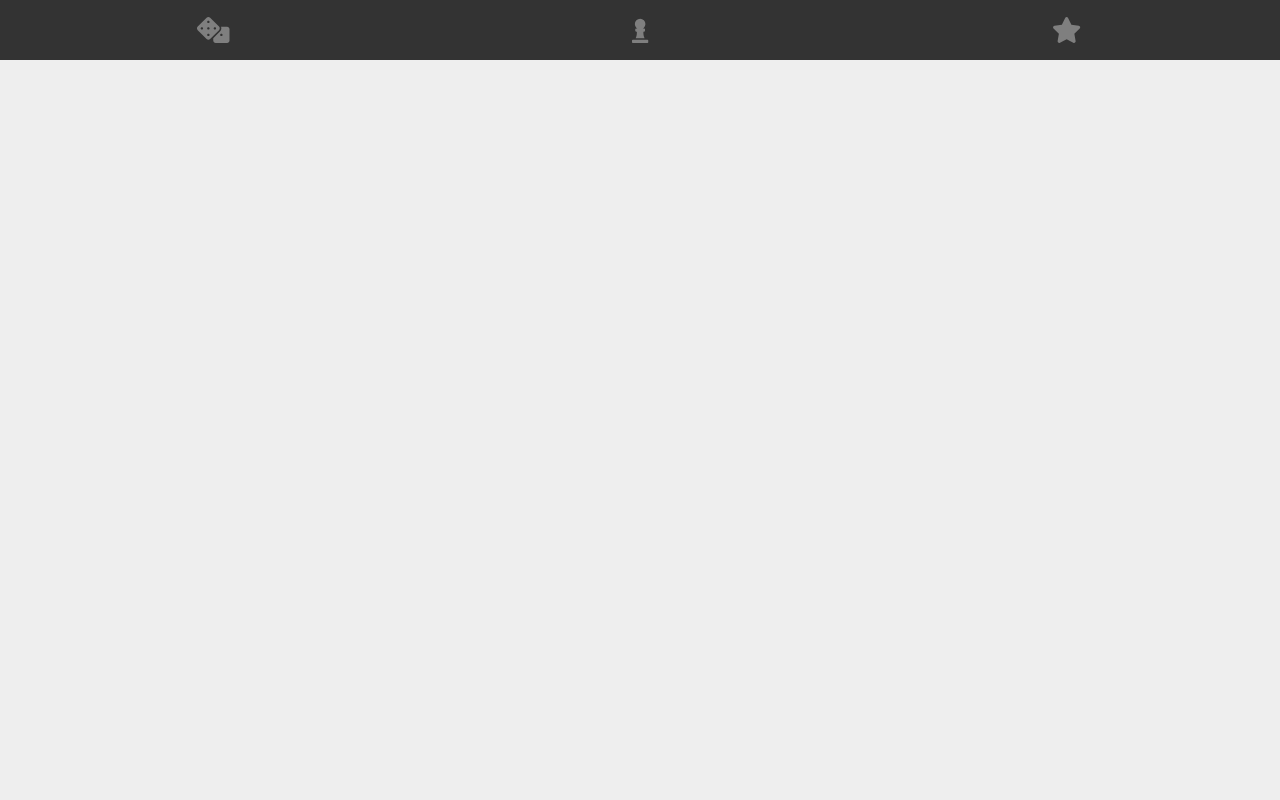
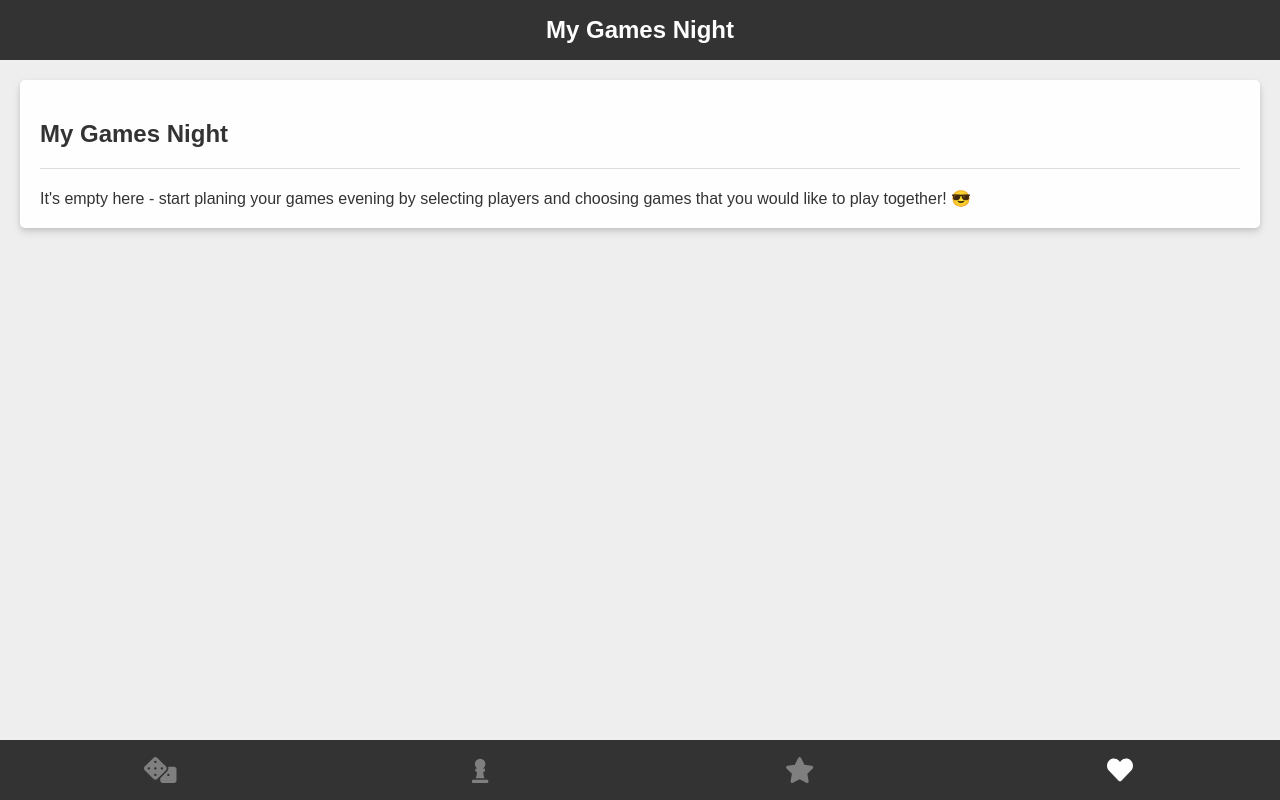
Before and after one commit to fraukedtz/board-games-app, a React (Create React App) app: page /mygamesnight in a window 1280 px wide. Built offline with nearby package versions, Linux system fonts and the light colour scheme; a web font is replaced by a local one.

Commit message:
Add MyGamesScreen WIP

```diff
--- a/src/components/App.js
+++ b/src/components/App.js
@@ -5,6 +5,7 @@ import styled from 'styled-components'
 import GamesScreen from './screens/GamesScreen'
 import PlayersScreen from './screens/PlayersScreen'
 import GamesNightScreen from './screens/GamesNightScreen'
+import MyGamesNightScreen from './screens/MyGamesNightScreen'
 import Navigation from './Navigation'
 
 import ImgCatan from '../images/games/catan.jpg'
@@ -599,6 +600,12 @@ export default class App extends Component {
               />
             )}
           />
+          <Route
+            path="/mygamesnight/"
+            render={() => (
+              <MyGamesNightScreen gamesNight={this.state.gamesNight} />
+            )}
+          />
           <Navigation />
         </Wrapper>
       </Router>
--- a/src/components/Navigation.js
+++ b/src/components/Navigation.js
@@ -9,10 +9,11 @@ import {
   faDice,
   faChessPawn,
   faStar,
-  faHeart
+  faHeart,
+  faTrophy
 } from '@fortawesome/free-solid-svg-icons'
 
-library.add(faAngleDown, faDice, faChessPawn, faStar, faHeart)
+library.add(faAngleDown, faDice, faChessPawn, faStar, faHeart, faTrophy)
 
 const Nav = styled.nav`
   display: flex;
@@ -46,6 +47,9 @@ export default class Navigation extends Component {
         <NavLink activeClassName="active" to="/gamesnight/">
           <FontAwesomeIcon icon="star" />
         </NavLink>
+        <NavLink activeClassName="active" to="/mygamesnight/">
+          <FontAwesomeIcon icon="heart" />
+        </NavLink>
       </Nav>
     )
   }
--- a/src/components/card/GameTag.js
+++ b/src/components/card/GameTag.js
@@ -17,7 +17,6 @@ const Wrapper = styled.div`
   align-items: center;
   background: #eaeaea;
   border-radius: 5px;
-  color: #5f6368;
   display: flex;
   justify-content: space-between;
   padding: 10px;
--- /dev/null
+++ b/src/components/card/GameTagWithWinner.js
@@ -0,0 +1,46 @@
+import React, { Component } from 'react'
+import styled from 'styled-components'
+import { FontAwesomeIcon } from '@fortawesome/react-fontawesome'
+
+const Wrapper = styled.div`
+  align-items: center;
+  background: #eaeaea;
+  border-radius: 5px;
+  display: grid;
+  grid-template-columns: auto 2fr;
+  grid-template-rows: auto;
+  grid-gap: 10px;
+  padding: 10px;
+`
+
+const Title = styled.div`
+  grid-column-start: span 2;
+`
+
+export default class GameTag extends Component {
+  render() {
+    const { title } = this.props
+    return (
+      <Wrapper>
+        <Title>{title}</Title>
+        <FontAwesomeIcon icon="trophy" />
+        <select>
+          <option value="" selected>
+            Choose winner here
+          </option>
+          {this.renderAllOptionsForSelect()}
+        </select>
+      </Wrapper>
+    )
+  }
+
+  renderAllOptionsForSelect() {
+    return this.props.players
+      .sort((a, b) => (a.name < b.name ? -1 : 1))
+      .map(this.renderSingleOption)
+  }
+
+  renderSingleOption = player => (
+    <option value={player.id}>{player.name}</option>
+  )
+}
--- a/src/components/card/PlayerTag.js
+++ b/src/components/card/PlayerTag.js
@@ -20,7 +20,6 @@ const Wrapper = styled.div`
   align-items: center;
   background: #eaeaea;
   border-radius: 5px;
-  color: #5f6368;
   padding: 10px;
 `
 
--- /dev/null
+++ b/src/components/card/PlayerTagWithImg.js
@@ -0,0 +1,37 @@
+import React, { Component } from 'react'
+import styled from 'styled-components'
+
+const Wrapper = styled.div`
+  background: teal;
+  display: grid;
+  grid-template-columns: 1fr 2fr;
+  align-items: center;
+  background: #eaeaea;
+  border-radius: 5px;
+  padding: 10px;
+`
+
+const ImageContainer = styled.div`
+  height: 30px;
+  width: 30px;
+`
+const Image = styled.img`
+  border-radius: 50%;
+  height: 100%;
+  object-fit: cover;
+  width: 100%;
+`
+
+export default class PlayerTagWithImg extends Component {
+  render() {
+    const { name, imgScr } = this.props
+    return (
+      <Wrapper>
+        <ImageContainer>
+          <Image src={imgScr} alt="" />
+        </ImageContainer>
+        {name}
+      </Wrapper>
+    )
+  }
+}
--- a/src/components/screens/GamesNightScreen.js
+++ b/src/components/screens/GamesNightScreen.js
@@ -30,7 +30,7 @@ export default class GamesNightScreen extends Component {
         <Header text={'Games Night'} />
         <CardsContainer>
           <Card padding={20}>
-            <h2>{'My Games Night'}</h2>
+            <h2>{'Plan Games Night'}</h2>
             <Separator margin={20} />
             {this.props.gamesNight.players.length > 0 ? null : (
               <React.Fragment>
--- /dev/null
+++ b/src/components/screens/MyGamesNightScreen.js
@@ -0,0 +1,87 @@
+import React, { Component } from 'react'
+import styled from 'styled-components'
+
+import Header from '../Header'
+import CardsContainer from '../card/CardsContainer'
+import Card from '../card/Card'
+import Separator from '../card/Separator'
+import PlayerTagWithImg from '../card/PlayerTagWithImg'
+import GameTagWithWinner from '../card/GameTagWithWinner'
+import SubHeading from '../card/SubHeading'
+
+const GamesContainer = styled.div`
+  display: grid;
+  grid-gap: 10px;
+  grid-template-columns: 1fr;
+  margin: 10px 0 20px 0;
+`
+
+const PlayersContainer = styled.div`
+  display: grid;
+  grid-gap: 10px;
+  grid-template-columns: repeat(auto-fit, minmax(140px, 1fr));
+  margin: 10px 0 20px 0;
+`
+
+export default class MyGamesNightScreen extends Component {
+  render() {
+    return (
+      <React.Fragment>
+        <Header text={'My Games Night'} />
+        <CardsContainer>
+          <Card padding={20}>
+            <h2>{'My Games Night'}</h2>
+            <Separator margin={20} />
+            {this.props.gamesNight.players.length > 0 ? (
+              <React.Fragment>
+                <SubHeading text="Players" />
+                <PlayersContainer>{this.renderAllPlayers()}</PlayersContainer>
+                <SubHeading text="Games" />
+                {this.props.gamesNight.games.length > 0 ? (
+                  <React.Fragment>
+                    <GamesContainer>{this.renderAllGames()}</GamesContainer>
+                  </React.Fragment>
+                ) : (
+                  <React.Fragment>
+                    No games selected - choose which games you would like to
+                    play together!
+                  </React.Fragment>
+                )}
+              </React.Fragment>
+            ) : (
+              <React.Fragment>
+                It's empty here - start planing your games evening by selecting
+                players and choosing games that you would like to play together!
+                😎
+              </React.Fragment>
+            )}
+          </Card>
+        </CardsContainer>
+      </React.Fragment>
+    )
+  }
+
+  renderAllPlayers() {
+    return this.props.gamesNight.players
+      .sort((a, b) => (a.name < b.name ? -1 : 1))
+      .map(this.renderSinglePlayer)
+  }
+
+  renderSinglePlayer = player => (
+    <PlayerTagWithImg key={player.id} {...player} />
+  )
+
+  renderAllGames() {
+    return this.props.gamesNight.games
+      .sort((a, b) => (a.title < b.title ? -1 : 1))
+      .map(this.renderSingleGame)
+  }
+
+  renderSingleGame = game => (
+    <GameTagWithWinner
+      key={game.id}
+      {...game}
+      players={this.props.gamesNight.players}
+    />
+  )
+}
```
